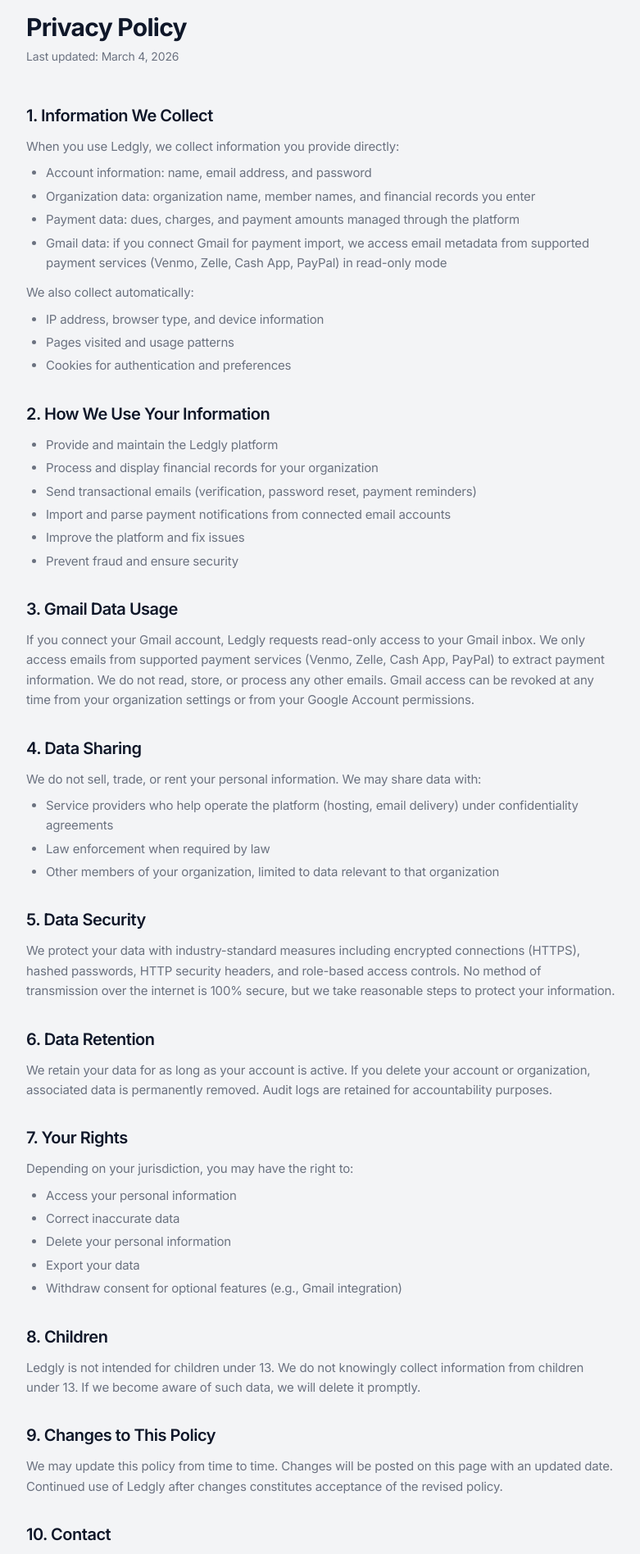
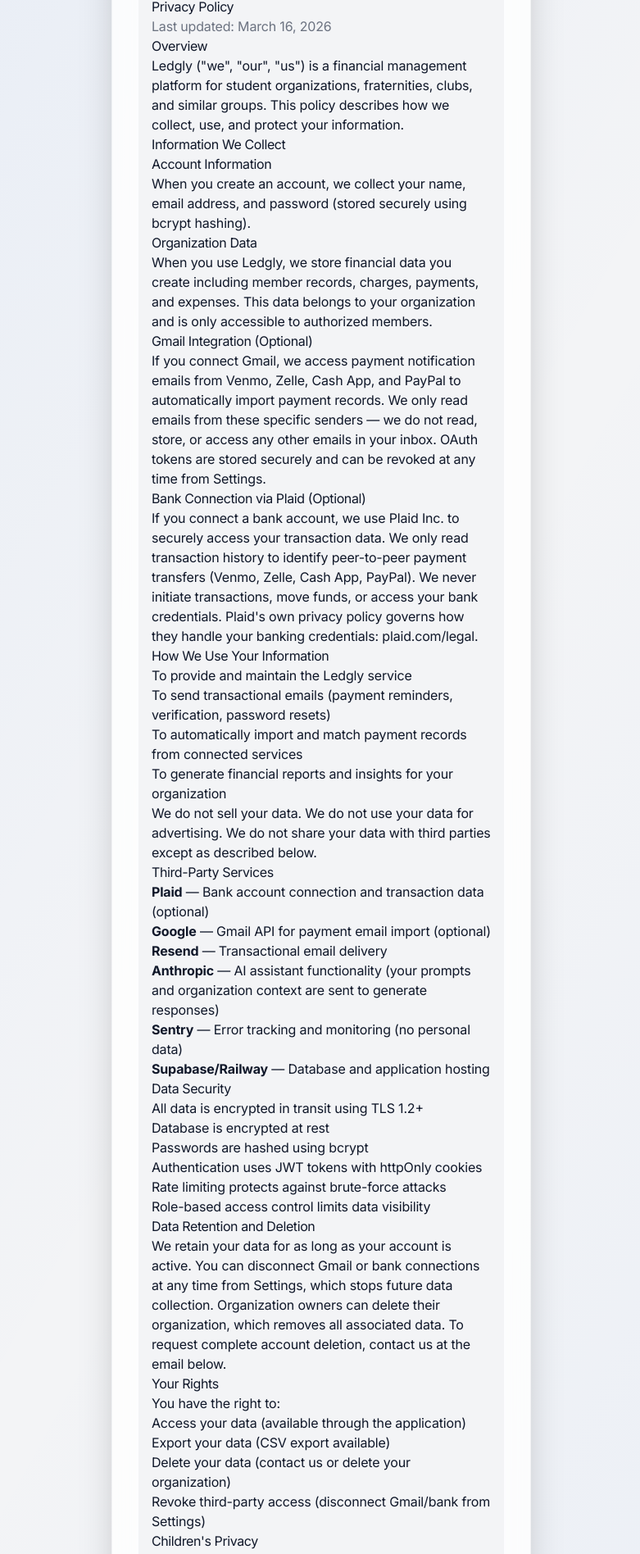
Before and after one commit to andy98w/Ledgly, a Next.js app in the folder apps/web/: page /privacy in a window 1280 px wide. Shown: the part 101-1997 px from the top of the page at 82% size, without its empty margins (248-1029 px from the left). Built offline with nearby package versions, Linux system fonts and the light colour scheme.

Commit message:
Add privacy policy page

```diff
--- /dev/null
+++ b/apps/web/app/(auth)/privacy/page.tsx
@@ -0,0 +1,97 @@
+export const metadata = { title: 'Privacy Policy — Ledgly' };
+
+export default function PrivacyPage() {
+  return (
+    <div className="min-h-screen bg-background py-16 px-4">
+      <div className="max-w-2xl mx-auto prose prose-sm dark:prose-invert">
+        <h1>Privacy Policy</h1>
+        <p className="text-muted-foreground">Last updated: March 16, 2026</p>
+
+        <h2>Overview</h2>
+        <p>
+          Ledgly (&quot;we&quot;, &quot;our&quot;, &quot;us&quot;) is a financial management platform for student organizations,
+          fraternities, clubs, and similar groups. This policy describes how we collect, use, and protect your information.
+        </p>
+
+        <h2>Information We Collect</h2>
+        <h3>Account Information</h3>
+        <p>When you create an account, we collect your name, email address, and password (stored securely using bcrypt hashing).</p>
+
+        <h3>Organization Data</h3>
+        <p>
+          When you use Ledgly, we store financial data you create including member records, charges, payments, and expenses.
+          This data belongs to your organization and is only accessible to authorized members.
+        </p>
+
+        <h3>Gmail Integration (Optional)</h3>
+        <p>
+          If you connect Gmail, we access payment notification emails from Venmo, Zelle, Cash App, and PayPal to automatically
+          import payment records. We only read emails from these specific senders — we do not read, store, or access any other
+          emails in your inbox. OAuth tokens are stored securely and can be revoked at any time from Settings.
+        </p>
+
+        <h3>Bank Connection via Plaid (Optional)</h3>
+        <p>
+          If you connect a bank account, we use Plaid Inc. to securely access your transaction data. We only read transaction
+          history to identify peer-to-peer payment transfers (Venmo, Zelle, Cash App, PayPal). We never initiate transactions,
+          move funds, or access your bank credentials. Plaid&apos;s own privacy policy governs how they handle your banking
+          credentials: <a href="https://plaid.com/legal/#end-user-privacy-policy" target="_blank" rel="noopener noreferrer">plaid.com/legal</a>.
+        </p>
+
+        <h2>How We Use Your Information</h2>
+        <ul>
+          <li>To provide and maintain the Ledgly service</li>
+          <li>To send transactional emails (payment reminders, verification, password resets)</li>
+          <li>To automatically import and match payment records from connected services</li>
+          <li>To generate financial reports and insights for your organization</li>
+        </ul>
+        <p>We do not sell your data. We do not use your data for advertising. We do not share your data with third parties except as described below.</p>
+
+        <h2>Third-Party Services</h2>
+        <ul>
+          <li><strong>Plaid</strong> — Bank account connection and transaction data (optional)</li>
+          <li><strong>Google</strong> — Gmail API for payment email import (optional)</li>
+          <li><strong>Resend</strong> — Transactional email delivery</li>
+          <li><strong>Anthropic</strong> — AI assistant functionality (your prompts and organization context are sent to generate responses)</li>
+          <li><strong>Sentry</strong> — Error tracking and monitoring (no personal data)</li>
+          <li><strong>Supabase/Railway</strong> — Database and application hosting</li>
+        </ul>
+
+        <h2>Data Security</h2>
+        <ul>
+          <li>All data is encrypted in transit using TLS 1.2+</li>
+          <li>Database is encrypted at rest</li>
+          <li>Passwords are hashed using bcrypt</li>
+          <li>Authentication uses JWT tokens with httpOnly cookies</li>
+          <li>Rate limiting protects against brute-force attacks</li>
+          <li>Role-based access control limits data visibility</li>
+        </ul>
+
+        <h2>Data Retention and Deletion</h2>
+        <p>
+          We retain your data for as long as your account is active. You can disconnect Gmail or bank connections at any time
+          from Settings, which stops future data collection. Organization owners can delete their organization, which removes
+          all associated data. To request complete account deletion, contact us at the email below.
+        </p>
+
+        <h2>Your Rights</h2>
+        <p>You have the right to:</p>
+        <ul>
+          <li>Access your data (available through the application)</li>
+          <li>Export your data (CSV export available)</li>
+          <li>Delete your data (contact us or delete your organization)</li>
+          <li>Revoke third-party access (disconnect Gmail/bank from Settings)</li>
+        </ul>
+
+        <h2>Children&apos;s Privacy</h2>
+        <p>Ledgly is not intended for use by individuals under the age of 13.</p>
+
+        <h2>Changes to This Policy</h2>
+        <p>We may update this policy from time to time. We will notify users of material changes via email or in-app notification.</p>
+
+        <h2>Contact</h2>
+        <p>For privacy questions or data deletion requests, contact: <a href="mailto:awseer09@gmail.com">awseer09@gmail.com</a></p>
+      </div>
+    </div>
+  );
+}
```
